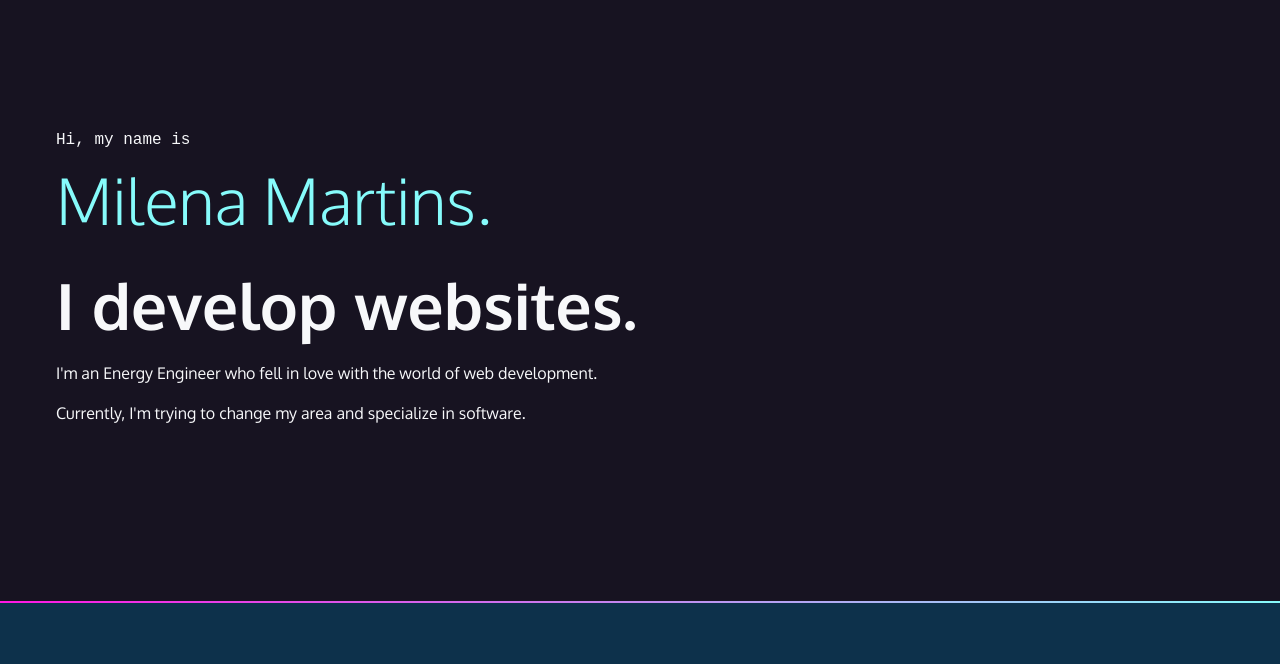
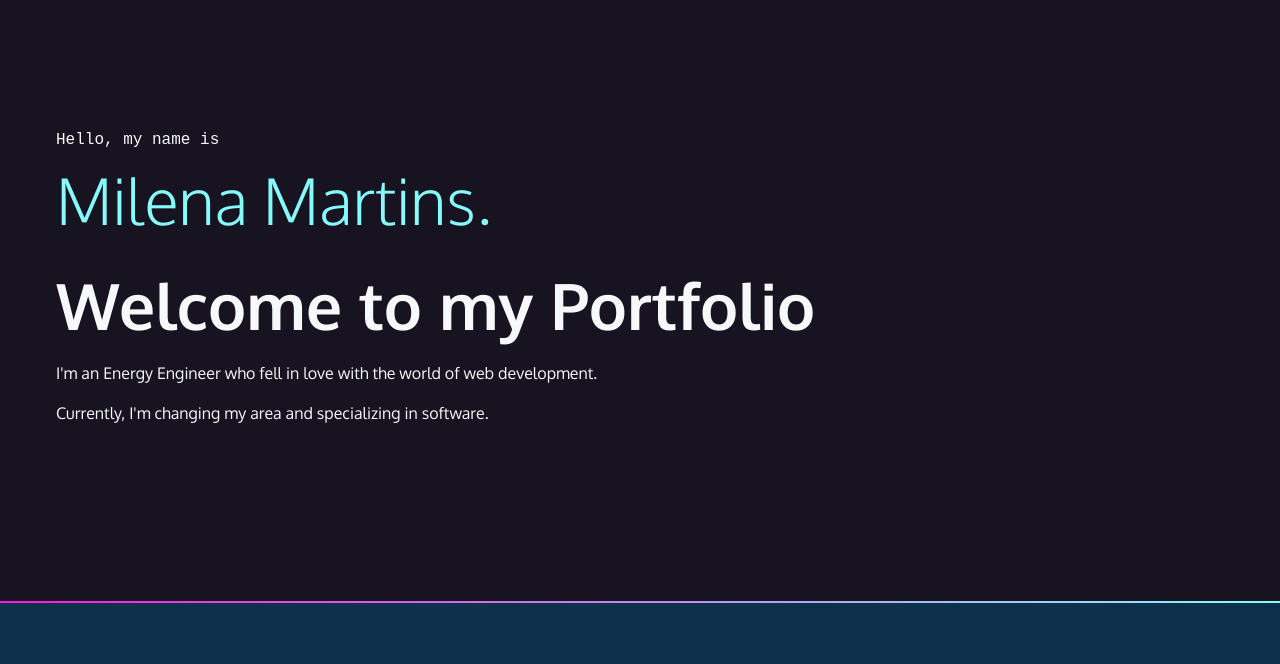
Before and after one commit to milenammagalhaes/Portfolio, a plain HTML site: page index.html in a window 1280 px wide. Shown: the part 115-779 px from the top of the page. Drawn offline with Linux system fonts and the light colour scheme; a web font is replaced by a local one.

Commit message:
Added icon tab and changed the intro text

```diff
--- a/index.html
+++ b/index.html
@@ -11,7 +11,8 @@
     rel="stylesheet" />
   <link href="https://cdnjs.cloudflare.com/ajax/libs/font-awesome/5.15.4/css/all.min.css" rel="stylesheet" />
   <link rel="stylesheet" href="./css/style.css" />
-  <title>Milena Martins Portfolio</title>
+  <link rel="icon" href="./image/favicon.png">
+  <title>Milena`s Portfolio</title>
 </head>
 
 <body>
@@ -22,7 +23,7 @@
               Martins</span> </a></h1>
       </li>
       <li><a href="index.html#projects"">Projects</a></li>
-      <li><a href="about.html">About</a></li>
+      <li><a href=" about.html">About</a></li>
       <li><a href="index.html#contact">Contact</a></li>
       <li><a href="https://www.linkedin.com/in/milena-martins-magalhaes/" target="_blank"> <span class="fab fa-linkedin"
             aria-hidden="true"> </span> <span class="sr-only"> LinkedIn </span> </a></li>
@@ -33,13 +34,13 @@
   </nav>
 
   <section id="intro">
-    <p class="name"> Hi, my name is <span> Milena Martins. <span> </p>
+    <p class="name"> Hello, my name is <span> Milena Martins. <span> </p>
 
-    <h2> I develop websites. </h2>
+    <h2> Welcome to my Portfolio</h2>
 
     <p> I'm an Energy Engineer who fell in love with the world of web development. </p>
 
-    <p> Currently, I'm trying to change my area and specialize in software. </p>
+    <p> Currently, I'm changing my area and specializing in software. </p>
   </section>
 
   <div class="gradient"></div>
@@ -102,7 +103,11 @@
         <div class="text">
           <h4> Photography Project </h4>
           <h3> Wall of Wonder Collection </h3>
-          <p class="blackBox"> Description of the project. This should be fairly concise while also describing the key components that you developed or worked on. It can be as long as you need it to be but should at least be a few sentences long. Be sure to include specific links anywhere in the description. A link looks like <a href="https://frontendmasters.github.io/grid-flexbox-v2/grid-figure-figcaption">this</a>, and multiple links look <a href="#">like this</a> and <a href="#">like this</a>.</p>
+          <p class="blackBox"> Description of the project. This should be fairly concise while also describing the key
+            components that you developed or worked on. It can be as long as you need it to be but should at least be a
+            few sentences long. Be sure to include specific links anywhere in the description. A link looks like <a
+              href="https://frontendmasters.github.io/grid-flexbox-v2/grid-figure-figcaption">this</a>, and multiple
+            links look <a href="#">like this</a> and <a href="#">like this</a>.</p>
           <h4> Technologies used include: </h4>
           <ul>
             <li> JavaScript </li>
```
Also changed, not shown: about.html (+4 -4 lines), css/style.css (+9 -0 lines), image/favicon.png (added).
